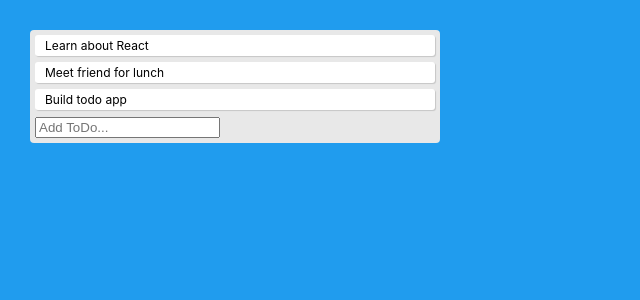
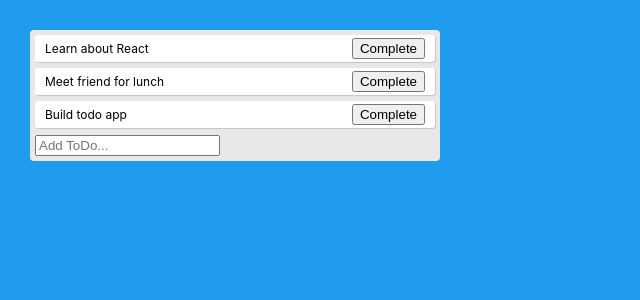
Before and after one commit to tommyrharper/react-hooks-todo, a React (Create React App) app: page / in a window 1280 px wide. Shown: the top 300 px of the page, without its empty margins (0-640 px from the left). Built offline with nearby package versions, Linux system fonts and the light colour scheme.

Commit message:
Add completeTodo

```diff
--- a/src/App.js
+++ b/src/App.js
@@ -1,8 +1,13 @@
 import React, { useState } from "react";
 import "./App.css";
 
-function Todo({ todo, index }) {
-  return <div className="todo">{todo.text}</div>;
+function Todo({ todo, index, completeTodo }) {
+  return <div style={{textDecoration: todo.isCompleted ? 'line-through' : ''}} className="todo">
+    {todo.text}
+    <div>
+      <button onClick={() => completeTodo(index)}>Complete</button>
+    </div>
+  </div>;
 }
 
 function TodoForm({ addTodo }) {
@@ -49,11 +54,17 @@
     setTodos(newTodos);
   };
 
+  const completeTodo = index => {
+    const newTodos = [...todos];
+    newTodos[index].isCompleted = true;
+    setTodos(newTodos);
+  }
+
   return (
     <div className="app">
       <div className="todo-list">
         {todos.map((todo, index) => (
-          <Todo key={index} index={index} todo={todo} />
+          <Todo key={index} index={index} todo={todo} completeTodo={completeTodo} />
         ))}
         <TodoForm addTodo={addTodo} />
       </div>
```
